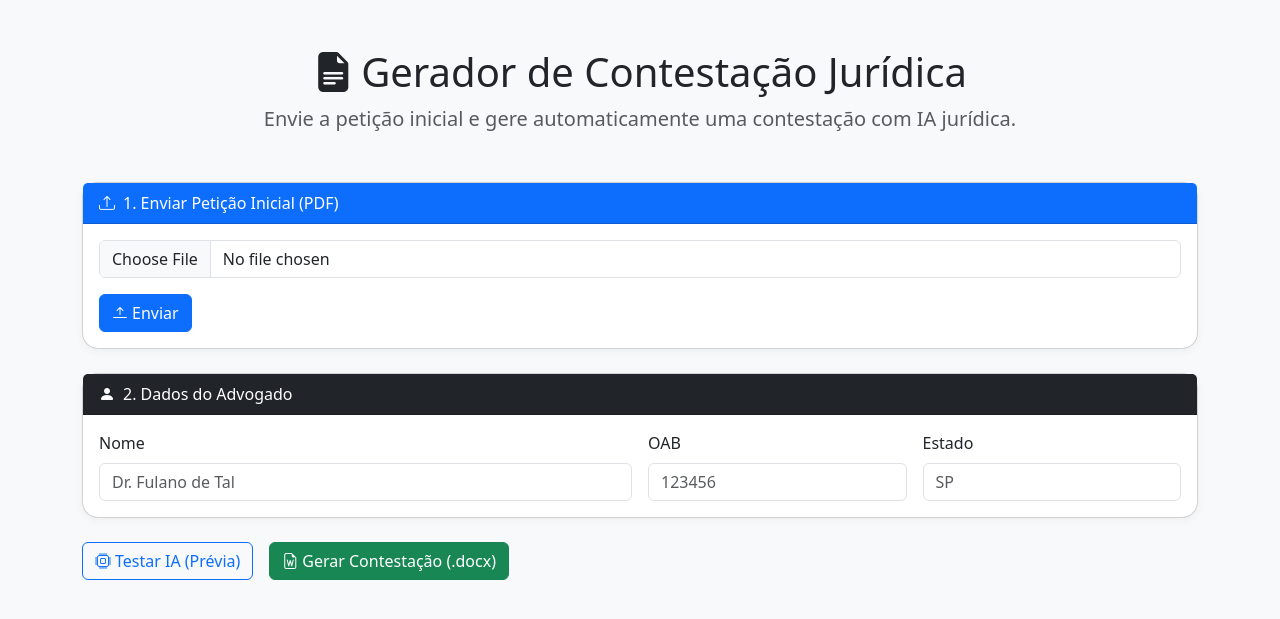
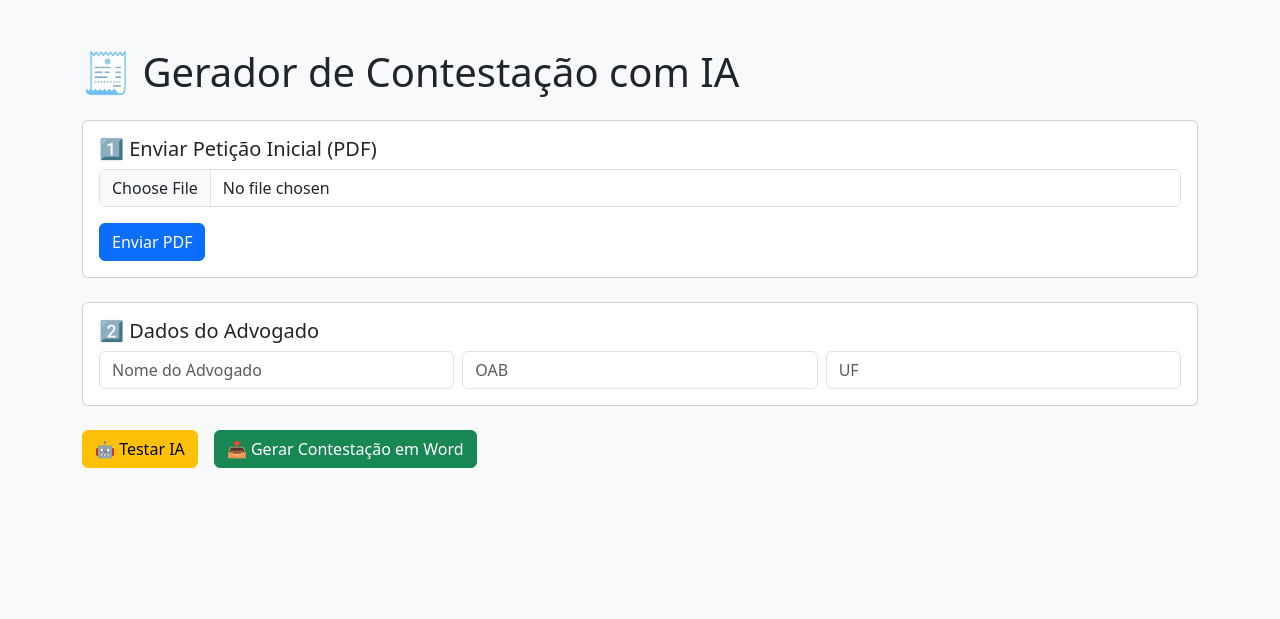
Before and after one commit to Alandamme/api-contestacao-juridica, a Flask app: page / in a window 1280 px wide. Shown: the top 619 px of the page. Run offline with Flask 3, Linux system fonts and the light colour scheme; parts of the project's set-up code (start-up, migrations or seed data) failed here and were passed over.

Commit message:
Update index.html

```diff
--- a/src/templates/index.html
+++ b/src/templates/index.html
@@ -1,159 +1,156 @@
 <!DOCTYPE html>
-<html lang="pt-br">
+<html lang="pt-BR">
 <head>
   <meta charset="UTF-8">
+  <meta name="viewport" content="width=device-width, initial-scale=1">
   <title>Gerador de Contestação Jurídica</title>
-  <meta name="viewport" content="width=device-width, initial-scale=1">
   <link href="https://cdn.jsdelivr.net/npm/bootstrap@5.3.3/dist/css/bootstrap.min.css" rel="stylesheet">
-  <link href="https://cdn.jsdelivr.net/npm/bootstrap-icons/font/bootstrap-icons.css" rel="stylesheet">
-  <style>
-    body {
-      background-color: #f8f9fa;
-    }
-    .card {
-      border-radius: 1rem;
-      box-shadow: 0 2px 10px rgba(0,0,0,0.05);
-    }
-    pre {
-      background-color: #f1f3f5;
-      padding: 1rem;
-      border-radius: 0.5rem;
-      max-height: 400px;
-      overflow-y: auto;
-      white-space: pre-wrap;
-    }
-  </style>
 </head>
-<body>
-  <div class="container my-5">
-    <div class="text-center mb-5">
-      <h1><i class="bi bi-file-earmark-text-fill me-2"></i>Gerador de Contestação Jurídica</h1>
-      <p class="lead text-muted">Envie a petição inicial e gere automaticamente uma contestação com IA jurídica.</p>
+<body class="bg-light">
+
+<div class="container py-5">
+  <h1 class="mb-4">🧾 Gerador de Contestação com IA</h1>
+
+  <!-- Upload do PDF -->
+  <div class="card mb-4">
+    <div class="card-body">
+      <h5 class="card-title">1️⃣ Enviar Petição Inicial (PDF)</h5>
+      <input type="file" id="pdfInput" class="form-control" accept=".pdf">
+      <button class="btn btn-primary mt-3" onclick="enviarPDF()">Enviar PDF</button>
+    </div>
   </div>
 
+  <!-- Dados extraídos -->
+  <div class="card mb-4" id="dadosExtraidosCard" style="display: none;">
+    <div class="card-body">
+      <h5 class="card-title">📄 Dados Extraídos</h5>
+      <pre id="dadosExtraidosTexto" class="bg-light p-3 rounded border"></pre>
+    </div>
+  </div>
+
+  <!-- Formulário do advogado -->
   <div class="card mb-4">
-      <div class="card-header bg-primary text-white">
-        <i class="bi bi-upload me-2"></i>1. Enviar Petição Inicial (PDF)
+    <div class="card-body">
+      <h5 class="card-title">2️⃣ Dados do Advogado</h5>
+      <div class="row g-2">
+        <div class="col-md-4">
+          <input type="text" id="nomeAdvogado" class="form-control" placeholder="Nome do Advogado">
         </div>
-      <div class="card-body">
-        <form id="form-upload">
-          <input class="form-control" type="file" id="pdf" name="pdf" accept=".pdf" required>
-          <button class="btn btn-primary mt-3" type="submit"><i class="bi bi-arrow-bar-up me-1"></i>Enviar</button>
-        </form>
-        <div id="dados-extraidos" class="mt-4 d-none">
-          <h5>📋 Dados extraídos:</h5>
-          <ul class="list-group">
-            <li class="list-group-item"><strong>Autor:</strong> <span id="autor"></span></li>
-            <li class="list-group-item"><strong>Réu:</strong> <span id="reu"></span></li>
-            <li class="list-group-item"><strong>Tipo de Ação:</strong> <span id="tipo_acao"></span></li>
-            <li class="list-group-item"><strong>Valor da Causa:</strong> <span id="valor_causa"></span></li>
-            <li class="list-group-item"><strong>Fatos:</strong> <span id="fatos"></span></li>
-            <li class="list-group-item"><strong>Pedidos:</strong> <span id="pedidos"></span></li>
-            <li class="list-group-item"><strong>Fundamentos Jurídicos:</strong> <span id="fundamentos_juridicos"></span></li>
-          </ul>
+        <div class="col-md-4">
+          <input type="text" id="oabAdvogado" class="form-control" placeholder="OAB">
+        </div>
+        <div class="col-md-4">
+          <input type="text" id="ufAdvogado" class="form-control" placeholder="UF">
+        </div>
       </div>
     </div>
   </div>
 
-    <div class="card mb-4">
-      <div class="card-header bg-dark text-white">
-        <i class="bi bi-person-fill me-2"></i>2. Dados do Advogado
-      </div>
-      <div class="card-body row g-3">
-        <div class="col-md-6">
-          <label for="nome_advogado" class="form-label">Nome</label>
-          <input type="text" id="nome_advogado" class="form-control" placeholder="Dr. Fulano de Tal">
-        </div>
-        <div class="col-md-3">
-          <label for="oab" class="form-label">OAB</label>
-          <input type="text" id="oab" class="form-control" placeholder="123456">
-        </div>
-        <div class="col-md-3">
-          <label for="estado" class="form-label">Estado</label>
-          <input type="text" id="estado" class="form-control" placeholder="SP">
-        </div>
-      </div>
+  <!-- Ações IA -->
+  <div class="d-flex gap-3 mb-4">
+    <button class="btn btn-warning" onclick="testarIA()">🤖 Testar IA</button>
+    <button class="btn btn-success" onclick="gerarWord()">📥 Gerar Contestação em Word</button>
   </div>
 
-    <div class="d-flex gap-3 mb-4">
-      <button id="btn-testar-ia" class="btn btn-outline-primary"><i class="bi bi-cpu me-1"></i>Testar IA (Prévia)</button>
-      <button id="btn-gerar" class="btn btn-success"><i class="bi bi-file-earmark-word me-1"></i>Gerar Contestação (.docx)</button>
-    </div>
-
-    <div class="card mb-5 d-none" id="preview-card">
-      <div class="card-header bg-secondary text-white">
-        <i class="bi bi-eye-fill me-2"></i>Pré-visualização da Contestação (IA)
-      </div>
+  <!-- Preview da contestação gerada -->
+  <div class="card mb-4" id="previewContestacaoCard" style="display: none;">
     <div class="card-body">
-        <pre id="preview-text">Carregando...</pre>
+      <h5 class="card-title">📌 Prévia da Contestação</h5>
+      <div id="previewContestacaoTexto" class="bg-white p-3 border rounded" style="white-space: pre-wrap;"></div>
     </div>
   </div>
 </div>
 
 <script>
-    let session_file = {};
+  let dadosExtraidos = {};
+  let corpoContestacaoIA = "";
 
-    document.getElementById("form-upload").addEventListener("submit", async (e) => {
-      e.preventDefault();
-      const file = document.getElementById("pdf").files[0];
+  function enviarPDF() {
+    const fileInput = document.getElementById('pdfInput');
+    const file = fileInput.files[0];
+    if (!file) return alert('Selecione um arquivo PDF.');
+
     const formData = new FormData();
-      formData.append("pdf", file);
+    formData.append('pdf', file);
 
-      const res = await fetch("/api/upload", {
-        method: "POST",
+    fetch('/api/upload', {
+      method: 'POST',
       body: formData
-      });
+    })
+    .then(res => res.json())
+    .then(data => {
+      dadosExtraidos = data;
+      document.getElementById('dadosExtraidosTexto').textContent = JSON.stringify(data, null, 2);
+      document.getElementById('dadosExtraidosCard').style.display = 'block';
+    })
+    .catch(err => alert('Erro no upload: ' + err.message));
+  }
 
-      const data = await res.json();
-      if (res.ok) {
-        session_file = data.session_file;
-        document.getElementById("dados-extraidos").classList.remove("d-none");
-        document.getElementById("autor").innerText = session_file.autor || "";
-        document.getElementById("reu").innerText = session_file.reu || "";
-        document.getElementById("tipo_acao").innerText = session_file.tipo_acao || "";
-        document.getElementById("valor_causa").innerText = session_file.valor_causa || "";
-        document.getElementById("fatos").innerText = session_file.fatos || "";
-        document.getElementById("pedidos").innerText = (session_file.pedidos || []).join(", ");
-        document.getElementById("fundamentos_juridicos").innerText = (session_file.fundamentos_juridicos || []).join(", ");
-      } else {
-        alert("Erro ao processar PDF: " + data.erro);
+  function testarIA() {
+    if (!dadosExtraidos || Object.keys(dadosExtraidos).length === 0) {
+      return alert('Envie o PDF primeiro.');
     }
-    });
 
-    document.getElementById("btn-testar-ia").addEventListener("click", async () => {
-      document.getElementById("preview-card").classList.remove("d-none");
-      document.getElementById("preview-text").innerText = "Aguarde, a IA está gerando o texto...";
+    fetch('/testar-ia', {
+      method: 'POST',
+      headers: {'Content-Type': 'application/json'},
+      body: JSON.stringify(dadosExtraidos)
+    })
+    .then(res => res.json())
+    .then(data => {
+      corpoContestacaoIA = data.contestacao;
+      document.getElementById('previewContestacaoTexto').textContent = corpoContestacaoIA;
+      document.getElementById('previewContestacaoCard').style.display = 'block';
+    })
+    .catch(err => alert('Erro ao gerar contestação com IA: ' + err.message));
+  }
 
-      const res = await fetch("/testar-ia", {
-        method: "POST",
-        headers: { "Content-Type": "application/json" },
-        body: JSON.stringify({ session_file })
-      });
+  function gerarWord() {
+    const nome = document.getElementById('nomeAdvogado').value.trim();
+    const oab = document.getElementById('oabAdvogado').value.trim();
+    const uf = document.getElementById('ufAdvogado').value.trim();
 
-      const data = await res.json();
-      document.getElementById("preview-text").innerText = data.corpo_gerado || data.erro || "Erro ao gerar prévia.";
-    });
+    if (!nome || !oab || !uf) {
+      return alert('Preencha os dados do advogado.');
+    }
 
-    document.getElementById("btn-gerar").addEventListener("click", async () => {
-      const dados_advogado = {
-        nome_advogado: document.getElementById("nome_advogado").value,
-        oab: document.getElementById("oab").value,
-        estado: document.getElementById("estado").value
+    if (!corpoContestacaoIA) {
+      return alert('Gere a contestação com a IA primeiro.');
+    }
+
+    const payload = {
+      autor: dadosExtraidos.autor,
+      dados_advogado: {
+        nome_advogado: nome,
+        oab: oab,
+        estado: uf,
+        oab_advogado: oab,
+        uf_advogado: uf
+      },
+      corpo_contestacao: corpoContestacaoIA
     };
 
-      const res = await fetch("/api/gerar-contestacao", {
-        method: "POST",
-        headers: { "Content-Type": "application/json" },
-        body: JSON.stringify({ session_file, dados_advogado })
-      });
+    fetch('/api/gerar-contestacao', {
+      method: 'POST',
+      headers: {'Content-Type': 'application/json'},
+      body: JSON.stringify(payload)
+    })
+    .then(res => {
+      if (!res.ok) throw new Error("Erro ao gerar .docx");
+      return res.blob();
+    })
+    .then(blob => {
+      const url = window.URL.createObjectURL(blob);
+      const a = document.createElement('a');
+      a.href = url;
+      a.download = 'contestacao_final.docx';
+      document.body.appendChild(a);
+      a.click();
+      a.remove();
+    })
+    .catch(err => alert(err.message));
+  }
+</script>
 
-      const data = await res.json();
-      if (res.ok) {
-        window.open(data.files.word, "_blank");
-      } else {
-        alert("Erro: " + data.erro);
-      }
-    });
-  </script>
 </body>
 </html>
```
Lines whose indentation alone changed are shown as unchanged.
